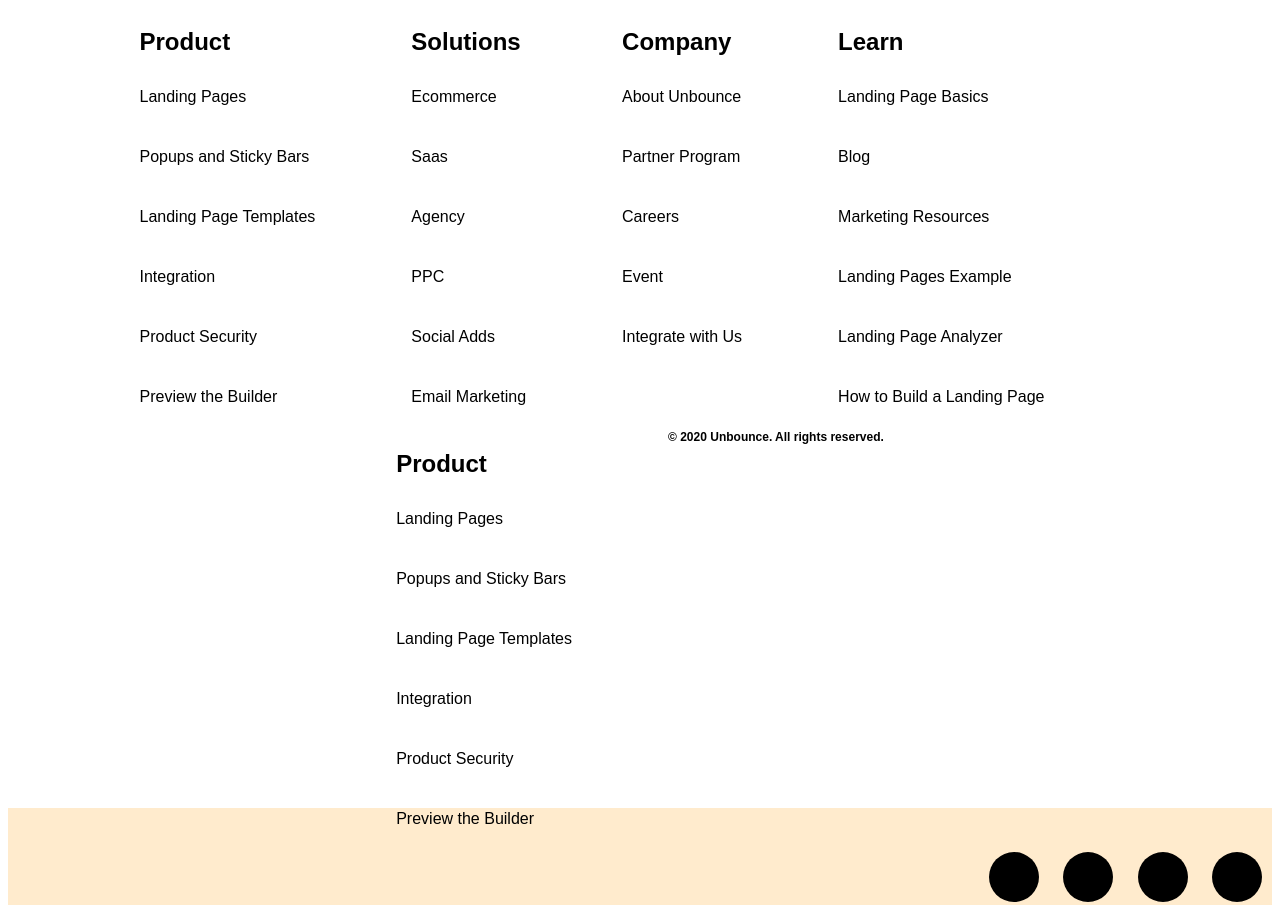
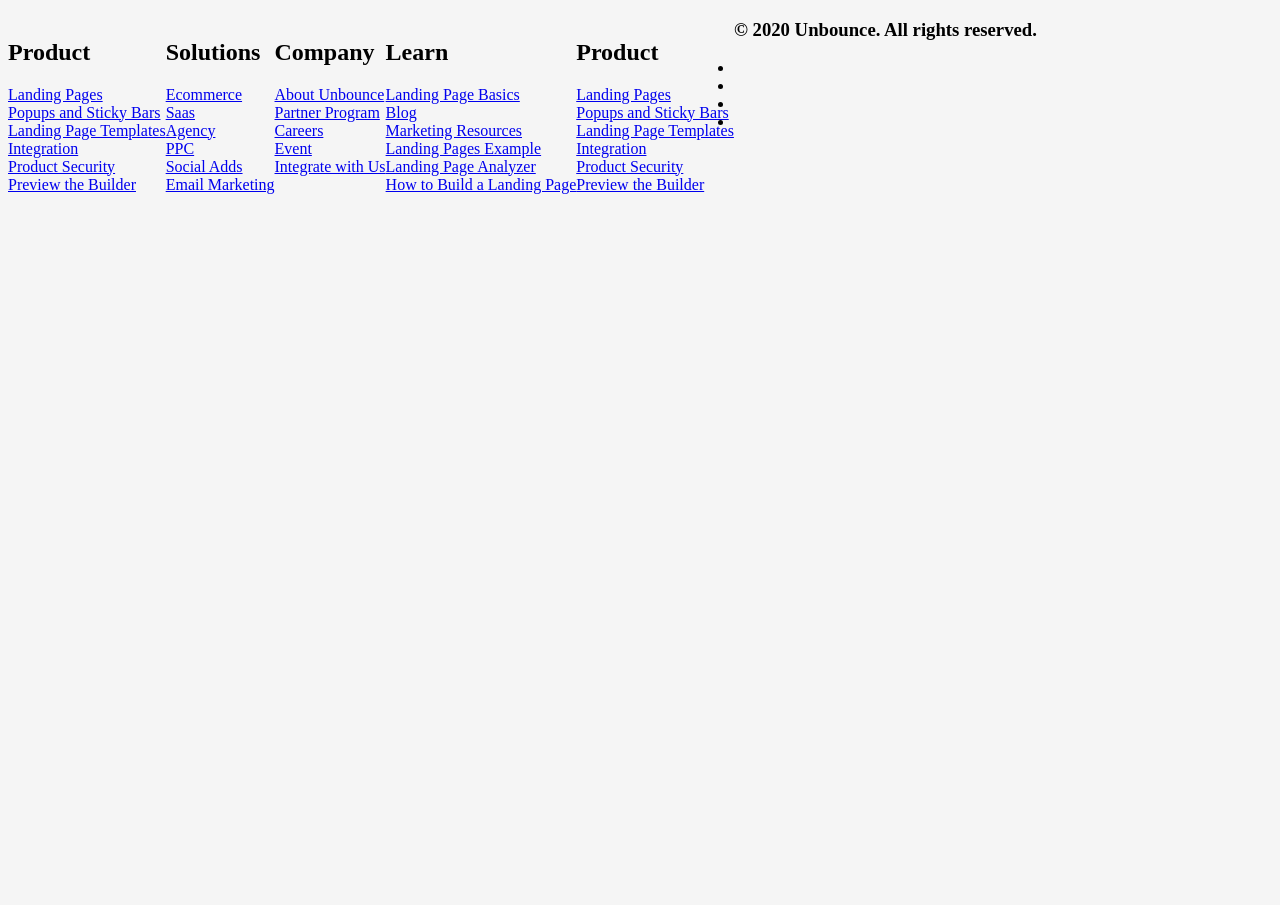
Before and after one commit to ranjithkumark8/Sulphur, a plain HTML site: page footer.html in a window 1280 px wide. Shown: the top 905 px of the page. After the commit the page ends 800 px from the top, so only its background shows below. Drawn offline with Linux system fonts and the light colour scheme.

Commit message:
Add files via upload

```diff
--- a/style.css
+++ b/style.css
@@ -1,70 +1,46 @@
-* {
-    font-family: Arial, Helvetica, sans-serif;
-}
+body {
+    background-color:whitesmoke;
 
-.footer-containeer {
-    background: blanchedalmond;
-    padding-bottom: 40rem;
-}
-
-.footer {
-    width: 100%;
-    height: 100vh;
-    background-color: white;
-    color: black;
-    display: flex;
-    justify-content: center;
-    flex-wrap: wrap;
-    margin: o auto;
 
 }
-.footer-heading {
-    display: flex;
-    flex-direction: column;
-    margin-right: 6rem;
-}
-.footer-heading h2 {
-    margin-bottom: 2rem;
+form {
+    margin: 10px;
+    width: 320px;
+    color: blue;
+
 
 }
+input {
+    padding: 10px;
+    font-size: inherit;
 
-.footer-heading a {
-    color: black;
-    text-decoration: none;
-    margin-bottom: 1.5rem;
 }
-.footer-heading a:hover {
-    color: blue;
-    transition: 0.3s ease-out;
-}
-h3{
-    font-size: 12px;
-    margin: 0px ;
-}
+input[type="text"] {
+    display: block;
+    margin-bottom: 40px;
+    width: 150%;
+    border: 2px whitesmoke;
 
 
-.footer-social-icons {
-    width: 100%;
-    height: auto;
-    margin: auto;
 }
-.footer-social-icons ul{
-    margin: 0px;
-    padding: 0px;
-    text-align: right;
+input[type="email"] {
+    display: block;
+    margin-bottom: 40px;
+    width: 150%;
+    border: 2px whitesmoke;
+
+
 }
-.footer-social-icons ul li{
-    display: inline-block;
-    width: 50px;
-    height: 50px;
-    margin: 0px 10px;
-    border-radius: 100%;
-    background: black;
+input[type="phonenumber"] {
+    display: block;
+    margin-bottom: 40px;
+    width: 150%;
+    border: 2px whitesmoke;
+
 }
-.footer-social-icons ul li a{
-    color: blanchedalmond;
-    font-size: 25px;
+input[type="submit"] {
+    width: 500px;
+    height: 45px;
+    border: none;
+    background-color: blue
 }
-.footer-social-icons ul li a i{
-        line-height: 50px;
-}
```
Also changed, not shown: form.html (added, +30 -0 lines).
